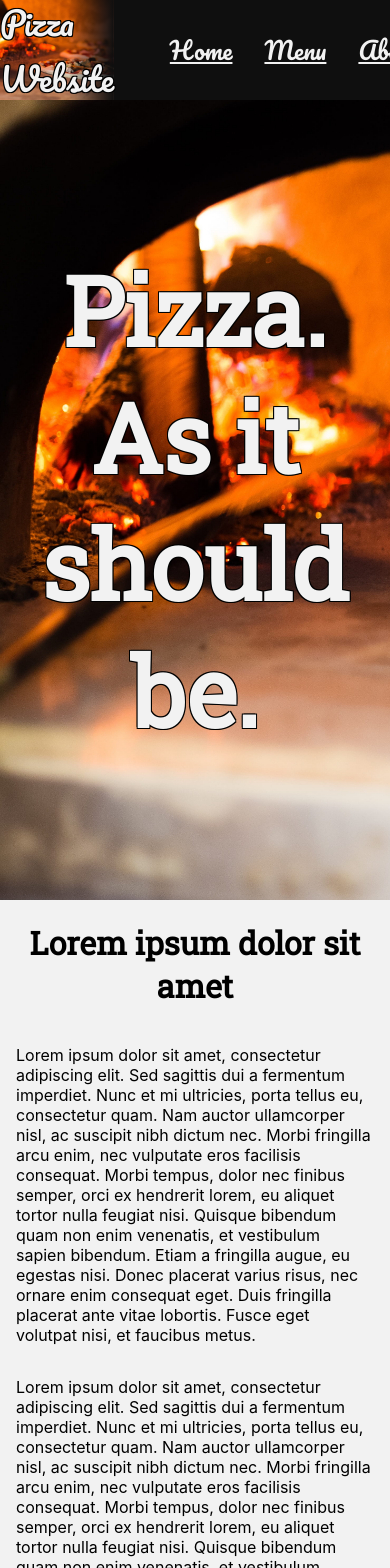
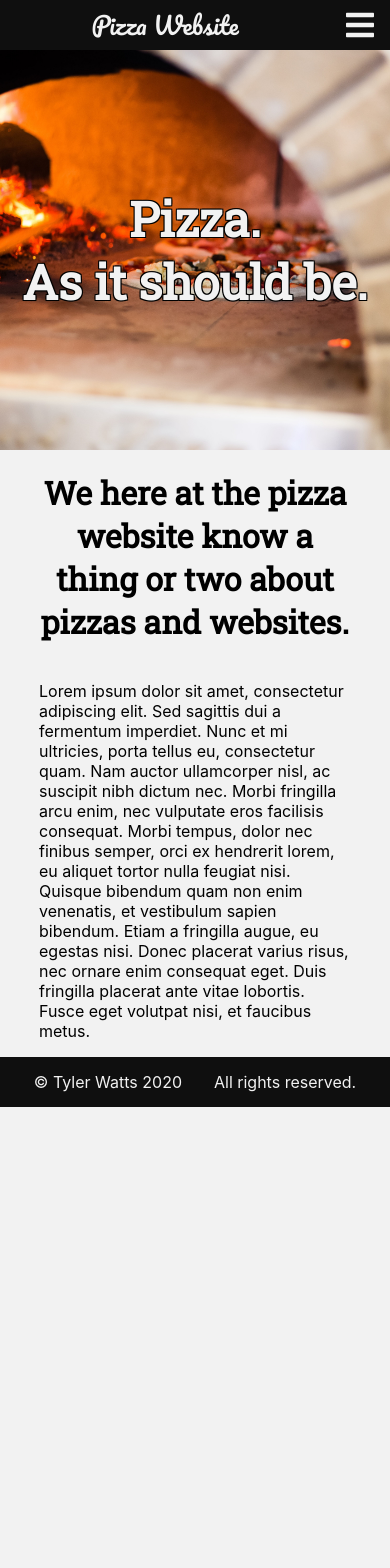
Before and after one commit to tylermwatts/pizza-website, a React (Create React App) app: page / in a window 390 px wide. Shown: the top 1568 px of the page. After the commit the page ends 1107 px from the top, so only its background shows below. Built offline with nearby package versions, Linux system fonts and the light colour scheme.

Commit message:
wip: mobile layout

```diff
--- a/package.json
+++ b/package.json
@@ -4,6 +4,11 @@
   "private": true,
   "dependencies": {
     "@emotion/react": "^11.1.1",
+    "@fortawesome/fontawesome-svg-core": "^1.2.32",
+    "@fortawesome/free-brands-svg-icons": "^5.15.1",
+    "@fortawesome/free-regular-svg-icons": "^5.15.1",
+    "@fortawesome/free-solid-svg-icons": "^5.15.1",
+    "@fortawesome/react-fontawesome": "^0.1.13",
     "@testing-library/jest-dom": "^5.11.6",
     "@testing-library/react": "^11.2.2",
     "@testing-library/user-event": "^12.2.2",
@@ -11,6 +16,7 @@
     "react-dom": "^17.0.1",
     "react-router-dom": "^5.2.0",
     "react-scripts": "4.0.0",
+    "react-spring": "^8.0.27",
     "web-vitals": "^0.2.4"
   },
   "scripts": {
--- a/src/App.js
+++ b/src/App.js
@@ -32,10 +32,10 @@ const theme = {
 		sm: '.50rem',
 		md: '.75rem',
 		base: '1rem',
-		lg: '1.25rem',
-		xl: '1.5rem',
-		xxl: '1.75rem',
-		xxxl: '2rem',
+		lg: '2rem',
+		xl: '3rem',
+		xxl: '4rem',
+		xxxl: '5rem',
 		huge: '6rem',
 	},
 }
@@ -44,7 +44,10 @@ const appStyles = css`
 	position: relative;
 	min-height: 100vh;
 	.page-wrapper {
-		padding: 100px 0;
+		padding: 50px 0;
+		@media (min-width: 1080px) {
+			padding: 100px 0;
+		}
 	}
 `
 
--- a/src/components/Hero.js
+++ b/src/components/Hero.js
@@ -6,19 +6,26 @@ const heroStyles = (theme) => css`
 	h1 {
 		color: ${theme.colors.text.light};
 		font-family: ${theme.fonts.heading}, serif;
-		font-size: ${theme.fontSize.huge};
+		font-size: ${theme.fontSize.xl};
 		text-shadow: -1px -1px 0 #000, 1px -1px 0 #000, -1px 1px 0 #000,
 			1px 1px 0 #000;
 		text-align: center;
+		@media (min-width: 1080px) {
+			font-size: ${theme.fontSize.huge};
+		}
 	}
 	.pizza-hero {
 		background-image: url(${pizzaHero});
 		background-size: cover;
 		background-repeat: no-repeat;
-		height: 800px;
+		background-position: center;
+		height: 400px;
 		display: flex;
 		justify-content: center;
 		align-items: center;
+		@media (min-width: 1080px) {
+			height: 800px;
+		}
 	}
 `
 
--- a/src/components/Home.js
+++ b/src/components/Home.js
@@ -1,5 +1,5 @@
 /** @jsxImportSource @emotion/react */
-import { useTheme } from '@emotion/react'
+import { css, useTheme } from '@emotion/react'
 import Hero from './Hero'
 
 const Home = (props) => {
@@ -8,66 +8,26 @@ const Home = (props) => {
 		<div>
 			<Hero />
 			<div
-				style={{
-					display: 'flex',
-					justifyContent: 'center',
-					flexDirection: 'column',
-					margin: '0 1rem',
-				}}
+				css={css`
+					display: flex;
+					justify-content: center;
+					flex-direction: column;
+					width: 80%;
+					margin: 0 auto;
+					@media (min-width: 1080px) {
+						width: 50%;
+					}
+				`}
 			>
 				<h1
-					style={{ textAlign: 'center', fontFamily: `${theme.fonts.heading}` }}
+					css={css`
+						text-align: center;
+						font-family: ${theme.fonts.heading};
+					`}
 				>
-					Lorem ipsum dolor sit amet
+					We here at the pizza website know a thing or two about pizzas and
+					websites.
 				</h1>
-				<p>
-					Lorem ipsum dolor sit amet, consectetur adipiscing elit. Sed sagittis
-					dui a fermentum imperdiet. Nunc et mi ultricies, porta tellus eu,
-					consectetur quam. Nam auctor ullamcorper nisl, ac suscipit nibh dictum
-					nec. Morbi fringilla arcu enim, nec vulputate eros facilisis
-					consequat. Morbi tempus, dolor nec finibus semper, orci ex hendrerit
-					lorem, eu aliquet tortor nulla feugiat nisi. Quisque bibendum quam non
-					enim venenatis, et vestibulum sapien bibendum. Etiam a fringilla
-					augue, eu egestas nisi. Donec placerat varius risus, nec ornare enim
-					consequat eget. Duis fringilla placerat ante vitae lobortis. Fusce
-					eget volutpat nisi, et faucibus metus.
-				</p>
-				<p>
-					Lorem ipsum dolor sit amet, consectetur adipiscing elit. Sed sagittis
-					dui a fermentum imperdiet. Nunc et mi ultricies, porta tellus eu,
-					consectetur quam. Nam auctor ullamcorper nisl, ac suscipit nibh dictum
-					nec. Morbi fringilla arcu enim, nec vulputate eros facilisis
-					consequat. Morbi tempus, dolor nec finibus semper, orci ex hendrerit
-					lorem, eu aliquet tortor nulla feugiat nisi. Quisque bibendum quam non
-					enim venenatis, et vestibulum sapien bibendum. Etiam a fringilla
-					augue, eu egestas nisi. Donec placerat varius risus, nec ornare enim
-					consequat eget. Duis fringilla placerat ante vitae lobortis. Fusce
-					eget volutpat nisi, et faucibus metus.
-				</p>
-				<p>
-					Lorem ipsum dolor sit amet, consectetur adipiscing elit. Sed sagittis
-					dui a fermentum imperdiet. Nunc et mi ultricies, porta tellus eu,
-					consectetur quam. Nam auctor ullamcorper nisl, ac suscipit nibh dictum
-					nec. Morbi fringilla arcu enim, nec vulputate eros facilisis
-					consequat. Morbi tempus, dolor nec finibus semper, orci ex hendrerit
-					lorem, eu aliquet tortor nulla feugiat nisi. Quisque bibendum quam non
-					enim venenatis, et vestibulum sapien bibendum. Etiam a fringilla
-					augue, eu egestas nisi. Donec placerat varius risus, nec ornare enim
-					consequat eget. Duis fringilla placerat ante vitae lobortis. Fusce
-					eget volutpat nisi, et faucibus metus.
-				</p>
-				<p>
-					Lorem ipsum dolor sit amet, consectetur adipiscing elit. Sed sagittis
-					dui a fermentum imperdiet. Nunc et mi ultricies, porta tellus eu,
-					consectetur quam. Nam auctor ullamcorper nisl, ac suscipit nibh dictum
-					nec. Morbi fringilla arcu enim, nec vulputate eros facilisis
-					consequat. Morbi tempus, dolor nec finibus semper, orci ex hendrerit
-					lorem, eu aliquet tortor nulla feugiat nisi. Quisque bibendum quam non
-					enim venenatis, et vestibulum sapien bibendum. Etiam a fringilla
-					augue, eu egestas nisi. Donec placerat varius risus, nec ornare enim
-					consequat eget. Duis fringilla placerat ante vitae lobortis. Fusce
-					eget volutpat nisi, et faucibus metus.
-				</p>
 				<p>
 					Lorem ipsum dolor sit amet, consectetur adipiscing elit. Sed sagittis
 					dui a fermentum imperdiet. Nunc et mi ultricies, porta tellus eu,
--- a/src/components/Menu.js
+++ b/src/components/Menu.js
@@ -9,11 +9,20 @@ const menuStyles = (theme) => css`
 	text-align: center;
 	color: ${theme.colors.text.dark};
 	h1 {
+		font-size: ${theme.fontSize.xxl};
 		font-family: ${theme.fonts.heading}, serif;
 		margin: 1rem auto;
 	}
+	h2 {
+		font-size: ${theme.fontSize.lg};
+		font-family: ${theme.fonts.heading}, serif;
+	}
+	h3 {
+		font-family: ${theme.fonts.heading}, serif;
+	}
 	.dish-card {
 		margin: 0.5rem auto;
+		width: 50%;
 	}
 `
 
@@ -23,13 +32,13 @@ const Menu = (props) => {
 	const menuItems = []
 
 	const names = [
-		'Spaghetti',
-		'Pepperoni Pizza',
-		'Hamburger',
-		'Lasagna',
-		'Rigatoni',
-		'Ziti',
-		'Fish Sticks',
+		'Pepperoni',
+		'Sausage',
+		'BBQ Chicken',
+		'Sicilian',
+		'Meat Lovers',
+		'Veggie',
+		'Vegan',
 	]
 
 	for (let i = names.length - 1; i > 0; i--) {
@@ -42,7 +51,6 @@ const Menu = (props) => {
 
 	for (let i = 0; i < 7; i++) {
 		menuItems.push({
-			key: `dish-${i}`,
 			name: names[i],
 			desc:
 				'A short description of the food item that includes ingredients and a taste profile.',
@@ -53,18 +61,38 @@ const Menu = (props) => {
 	return (
 		<div css={menuStyles(theme)}>
 			<h1>Check out our menu!</h1>
+			<h2>This week's special:</h2>
+			<DishCard
+				props={{
+					name: 'The Little Jerry',
+					desc:
+						'Red sauce base with pepperoni, mushrooms, and garlic, topped with Mozzarella and Parmesan cheese.',
+					price: '$16',
+				}}
+			/>
+			<h2>Our regular menu items:</h2>
 			{menuItems.map((mi, index) => {
 				return (
-					<div className='dish-card' key={mi.key}>
-						<h2>{mi.name}</h2>
-						<p>{mi.desc}</p>
-						<p>{mi.price}</p>
-						{index !== menuItems.length - 1 && <hr />}
-					</div>
+					<DishCard
+						key={`dish-${index}`}
+						props={mi}
+						showHr={index !== menuItems.length - 1}
+					/>
 				)
 			})}
 		</div>
 	)
 }
 
+const DishCard = ({ props, showHr = true }) => {
+	return (
+		<div className='dish-card'>
+			<h3>{props.name}</h3>
+			<p>{props.desc}</p>
+			<p>{props.price}</p>
+			{showHr && <hr />}
+		</div>
+	)
+}
+
 export default Menu
--- a/src/components/static/Footer.js
+++ b/src/components/static/Footer.js
@@ -7,13 +7,21 @@ const footerStyles = (theme) => css`
 	width: 100%;
 	background-color: ${theme.colors.bg.dark};
 	display: flex;
-	flex-direction: column;
+	flex-direction: row;
 	justify-content: center;
 	align-items: center;
-	height: 100px;
+	height: 50px;
 	& > p {
-		margin: 0;
+		margin: 0 1rem;
 		color: ${theme.colors.text.light};
+	}
+	@media (min-width: 1080px) {
+		flex-direction: column;
+		height: 100px;
+		& > p {
+			display: block;
+			margin: 0;
+		}
 	}
 `
 
--- a/src/components/static/Header.js
+++ b/src/components/static/Header.js
@@ -1,57 +1,154 @@
 /** @jsxImportSource @emotion/react */
 import { css, useTheme } from '@emotion/react'
+import {
+	faFacebook,
+	faInstagram,
+	faTwitter,
+} from '@fortawesome/free-brands-svg-icons'
+import { faBars, faChevronRight } from '@fortawesome/free-solid-svg-icons'
+import { FontAwesomeIcon } from '@fortawesome/react-fontawesome'
+import { useState } from 'react'
+import { animated, Transition } from 'react-spring/renderprops'
 import pizzaHeader from '../../img/pizza-header.jpg'
 
 const headerStyles = (theme) => css`
 	position: fixed;
-	height: 100px;
 	width: 100%;
 	background-color: ${theme.colors.bg.dark};
 	color: ${theme.colors.text.light};
+	height: 50px;
 	display: flex;
+	align-items: center;
+	.icon {
+		color: ${theme.colors.text.light};
+		height: 50px;
+		width: 50px;
+		margin: 0 25px;
+		&:hover {
+			color: ${theme.colors.text.darkGray};
+		}
+	}
+	@media (min-width: 1080px) {
+		height: 100px;
 		justify-content: space-between;
-	align-items: center;
+		img {
+			float: left;
+		}
+		ul {
+			display: flex;
+			flex-direction: row;
+			margin: 0;
+			padding: 0;
+			justify-content: flex-end;
+		}
+	}
+	.logo-text {
+		margin: 0;
+		font-family: ${theme.fonts.fancy}, cursive;
+		font-size: 1.5rem;
+		@media (min-width: 1080px) {
+			font-size: 2rem;
+			text-shadow: -1px -1px 0 #000, 1px -1px 0 #000, -1px 1px 0 #000,
+				1px 1px 0 #000;
+		}
+	}
+	.icon-stack {
+		display: none;
+		@media (min-width: 1080px) {
+			display: block;
+			width: calc(100vw / 3);
+			text-align: center;
+		}
+	}
 	.header-img {
+		background: none;
+		margin: 0 auto;
+		@media (min-width: 1080px) {
 			display: flex;
 			align-items: center;
 			justify-content: center;
 			background-image: linear-gradient(
 					to right,
-				rgba(0, 0, 0, 0) 60%,
+					rgba(0, 0, 0, 0) 50%,
 					rgba(15, 15, 15, 100)
 				),
 				url(${pizzaHeader});
 			width: 250px;
 			height: 100%;
 			background-position: bottom;
+			margin-right: calc(100vw / 3 - 250px);
 		}
-	img {
-		float: left;
 	}
-	nav {
+	.desktop-nav {
+		display: none;
+		@media (min-width: 1080px) {
+			display: block;
+			width: calc(100vw / 3);
 			float: right;
 		}
+	}
+	.open-mobile-nav {
+		height: 100%;
+		padding: 0 1rem;
+		background: none;
+		border: none;
+		@media (min-width: 1080px) {
+			display: none;
+		}
+		& > svg {
+			color: ${theme.colors.text.light};
+			font-size: ${theme.fontSize.lg};
+		}
+	}
+`
+
+const mobileNavStyles = (theme) => css`
+	display: block;
+	background-color: ${theme.colors.bg.dark};
+	position: absolute;
+	top: 50px;
+	left: 0;
+	right: 0;
+	width: 100%;
+	text-align: center;
+	@media (min-width: 1080px) {
+		display: none;
+	}
 	ul {
+		margin-left: -2.5rem;
+	}
+	.mobile-contact-icon-stack {
 		display: flex;
-		flex-direction: row;
-		margin: 0;
+		flex-direction: column;
+		& > * {
+			margin: 0.5rem auto;
 		}
-	.logo-text {
-		font-family: ${theme.fonts.fancy}, cursive;
-		font-size: 2rem;
-		text-shadow: -1px -1px 0 #000, 1px -1px 0 #000, -1px 1px 0 #000,
-			1px 1px 0 #000;
 	}
 `
 
 const Header = (props) => {
+	const [isMobileNavOpen, setIsMobileNaveOpen] = useState(false)
+
 	const theme = useTheme()
+
+	const toggleNav = () => {
+		setIsMobileNaveOpen(!isMobileNavOpen)
+	}
+
 	return (
 		<header css={headerStyles(theme)}>
 			<div className='header-img'>
 				<p className='logo-text'>Pizza Website</p>
 			</div>
-			<nav>
+			<div className='icon-stack'>
+				<IconLink icon={faFacebook} to={'https://facebook.com/pizza-website'} />
+				<IconLink
+					icon={faInstagram}
+					to={'https://instagram.com/pizza-website'}
+				/>
+				<IconLink icon={faTwitter} to={'https://twitter.com/pizza-website'} />
+			</div>
+			<nav className='desktop-nav'>
 				<ul>
 					<HeaderLink to='/'>Home</HeaderLink>
 					<HeaderLink to='menu'>Menu</HeaderLink>
@@ -59,6 +156,43 @@ const Header = (props) => {
 					<HeaderLink to='contact'>Contact</HeaderLink>
 				</ul>
 			</nav>
+			<button onClick={toggleNav} className='open-mobile-nav'>
+				<FontAwesomeIcon icon={isMobileNavOpen ? faChevronRight : faBars} />
+			</button>
+			<Transition
+				items={isMobileNavOpen}
+				from={{ transform: 'translateX(100%)' }}
+				enter={{ transform: 'translateX(0)' }}
+				leave={{ transform: 'translateX(100%)' }}
+			>
+				{(isMobileNavOpen) =>
+					isMobileNavOpen &&
+					((props) => (
+						<animated.nav style={props} css={mobileNavStyles(theme)}>
+							<ul>
+								<HeaderLink to='/'>Home</HeaderLink>
+								<HeaderLink to='menu'>Menu</HeaderLink>
+								<HeaderLink to='about'>About</HeaderLink>
+								<HeaderLink to='contact'>Contact</HeaderLink>
+							</ul>
+							<div className='mobile-contact-icon-stack'>
+								<IconLink
+									icon={faFacebook}
+									to={'https://facebook.com/pizza-website'}
+								/>
+								<IconLink
+									icon={faInstagram}
+									to={'https://instagram.com/pizza-website'}
+								/>
+								<IconLink
+									icon={faTwitter}
+									to={'https://twitter.com/pizza-website'}
+								/>
+							</div>
+						</animated.nav>
+					))
+				}
+			</Transition>
 		</header>
 	)
 }
@@ -66,8 +200,12 @@ const Header = (props) => {
 const HeaderLink = (props) => {
 	const headerLinkStyles = (theme) => css`
 		list-style: none;
-		margin: 0 1rem;
 		font-family: ${theme.fonts.fancy}, cursive;
+		width: 100%;
+		margin: 0 auto;
+		@media (min-width: 1080px) {
+			margin-right: 2rem;
+		}
 		a {
 			font-size: 1.5rem;
 			&:link {
@@ -96,4 +234,10 @@ const HeaderLink = (props) => {
 	)
 }
 
+const IconLink = (props) => (
+	<a target='_blank' rel='noreferrer' href={props.to}>
+		<FontAwesomeIcon className='icon' icon={props.icon} />
+	</a>
+)
+
 export default Header
```
Lines whose indentation alone changed are shown as unchanged.
